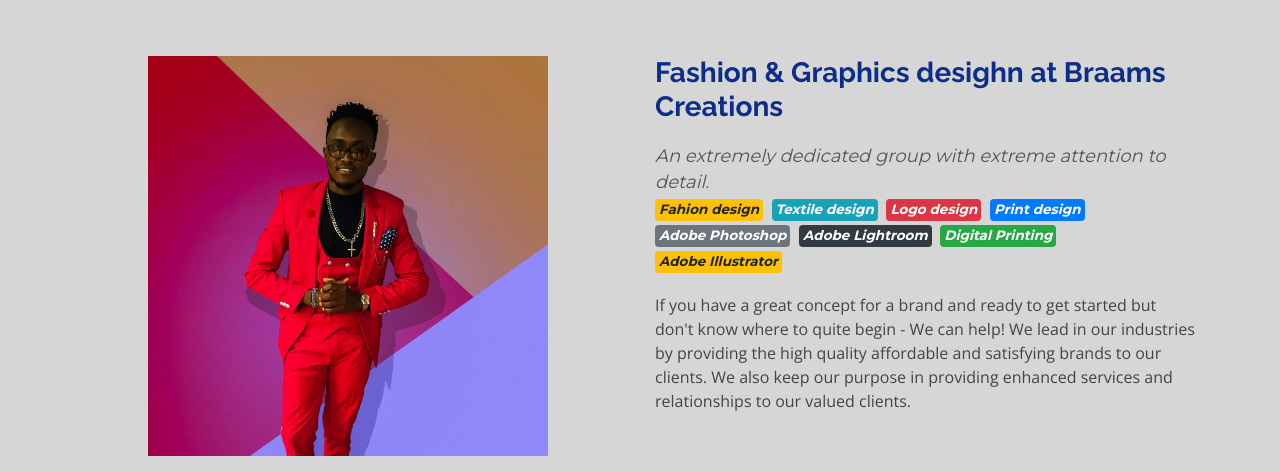
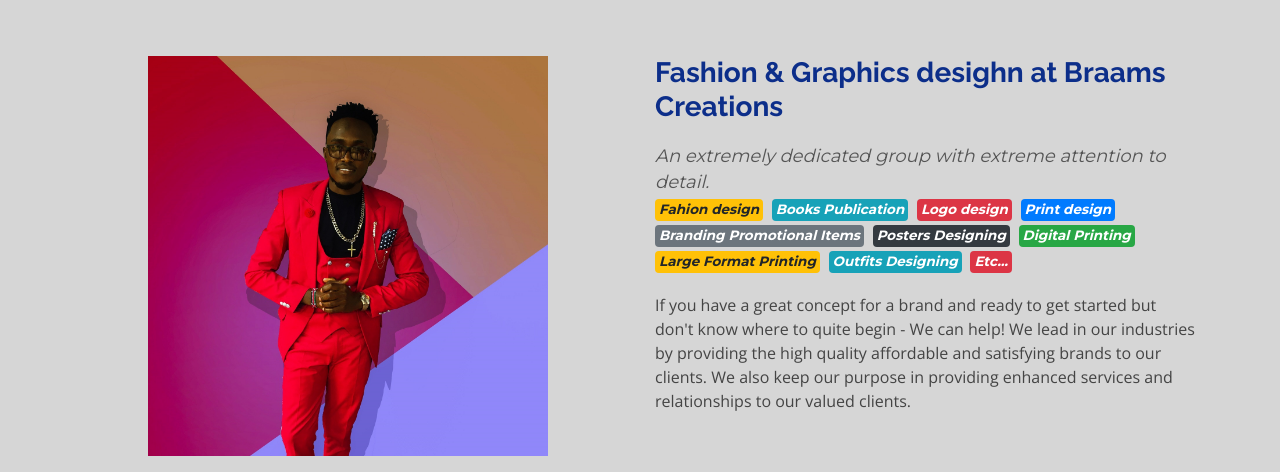
Before and after one commit to munuhee/brism-brands, a Django app: template home/templates/home/home.html in a window 1280 px wide. Shown: the part 611-1083 px from the top of the page. Run offline with Django 3.2, Linux system fonts and the light colour scheme; the template is opened without the code that fills it, so the values that code supplies are empty; some libraries are stand-ins or nearby versions.

Commit message:
Update home.html

```diff
--- a/home/templates/home/home.html
+++ b/home/templates/home/home.html
@@ -122,13 +122,15 @@
                         </strong>
                             <br>
                             <span class="badge badge-warning pt-1 pb-1 pr-1 pl-1 mr-1">  Fahion design</span>
-                            <span class="badge badge-info pt-1 pb-1 pr-1 pl-1 mr-1">Textile design </span>
+                            <span class="badge badge-info pt-1 pb-1 pr-1 pl-1 mr-1">Books Publication </span>
                             <span class="badge badge-danger pt-1 pb-1 pr-1 pl-1 mr-1"> Logo design</span>
                             <span class="badge badge-primary pt-1 pb-1 pr-1 pl-1 mr-1"> Print design</span>
-                            <span class="badge badge-secondary pt-1 pb-1 pr-1 pl-1 mr-1"> Adobe Photoshop </span>
-                            <span class="badge badge-dark pt-1 pb-1 pr-1 pl-1 mr-1"> Adobe Lightroom </span>
+                            <span class="badge badge-secondary pt-1 pb-1 pr-1 pl-1 mr-1"> Branding Promotional Items </span>
+                            <span class="badge badge-dark pt-1 pb-1 pr-1 pl-1 mr-1"> Posters Designing</span>
                             <span class="badge badge-success pt-1 pb-1 pr-1 pl-1 mr-1"> Digital Printing</span>
-                            <span class="badge badge-warning pt-1 pb-1 pr-1 pl-1 mr-1">  Adobe Illustrator</span>
+                            <span class="badge badge-warning pt-1 pb-1 pr-1 pl-1 mr-1">  Large Format Printing</span>
+                            <span class="badge badge-info pt-1 pb-1 pr-1 pl-1 mr-1">  Outfits Designing</span>
+                            <span class="badge badge-danger pt-1 pb-1 pr-1 pl-1 mr-1">  Etc...</span>
                         </h3>
                         <ul>
                             If you have a great concept for a brand and ready to get started but don't know where to quite begin - We can help! We lead in our industries by providing the high quality affordable and satisfying brands to our clients. We also keep our purpose in providing
```
